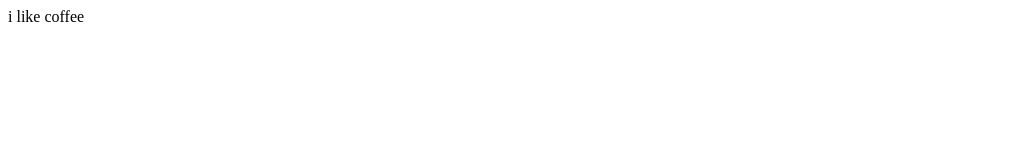
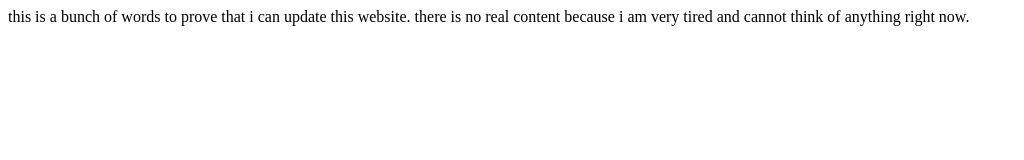
Before and after one commit to ComedyCenter101/cool-cool-cool-cool-cool, a plain HTML site: page index.html in a window 1280 px wide. Shown: the whole page, without its empty margins (0-1024 px from the left). Drawn offline with Linux system fonts and the light colour scheme.

Commit message:
Update index.html

```diff
--- a/index.html
+++ b/index.html
@@ -3,7 +3,7 @@
   <title> i am very tired </title>
 </head>
 <body>
-<p> i like coffee
+<p> this is a bunch of words to prove that i can update this website. there is no real content because i am very tired and cannot think of anything right now.
 </p>
 </body>
 </html>
```
